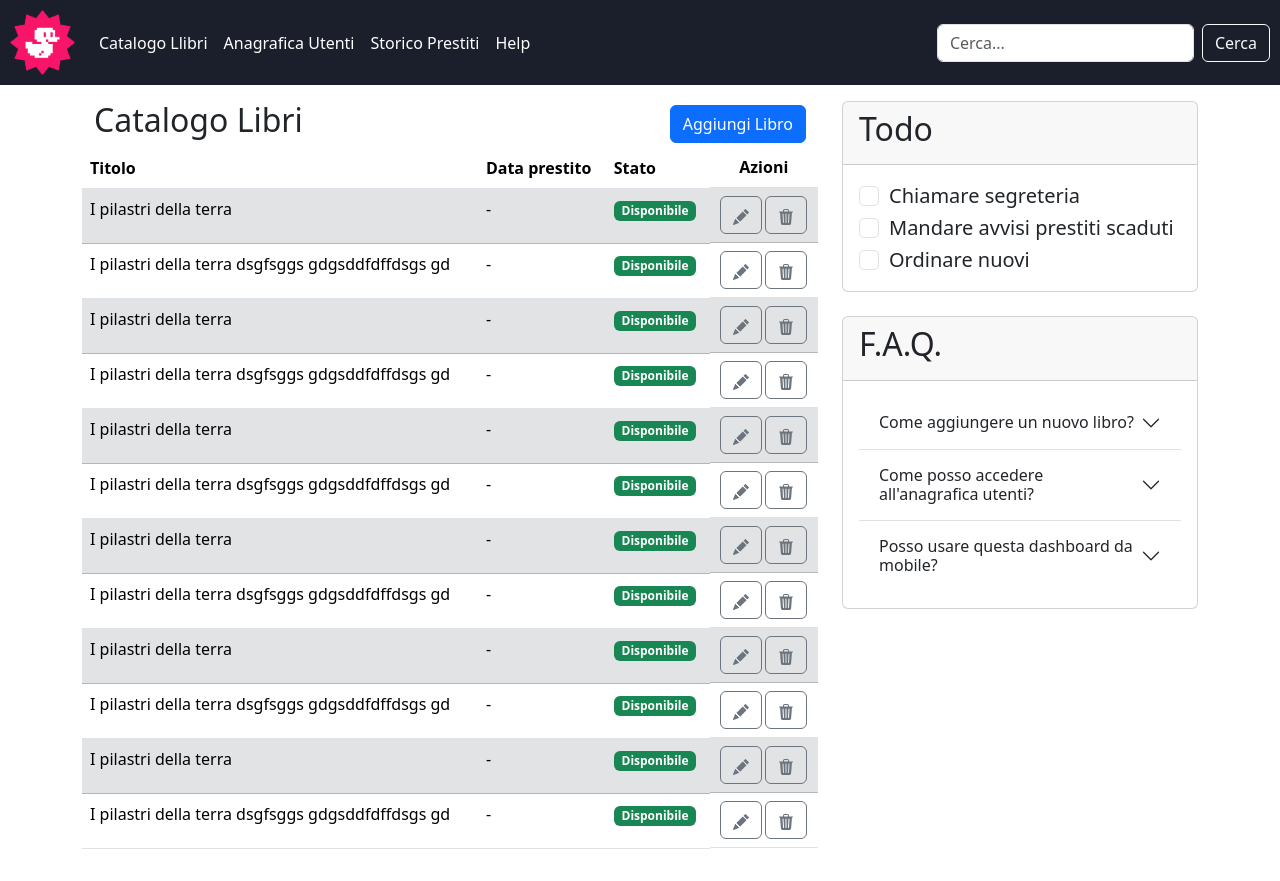
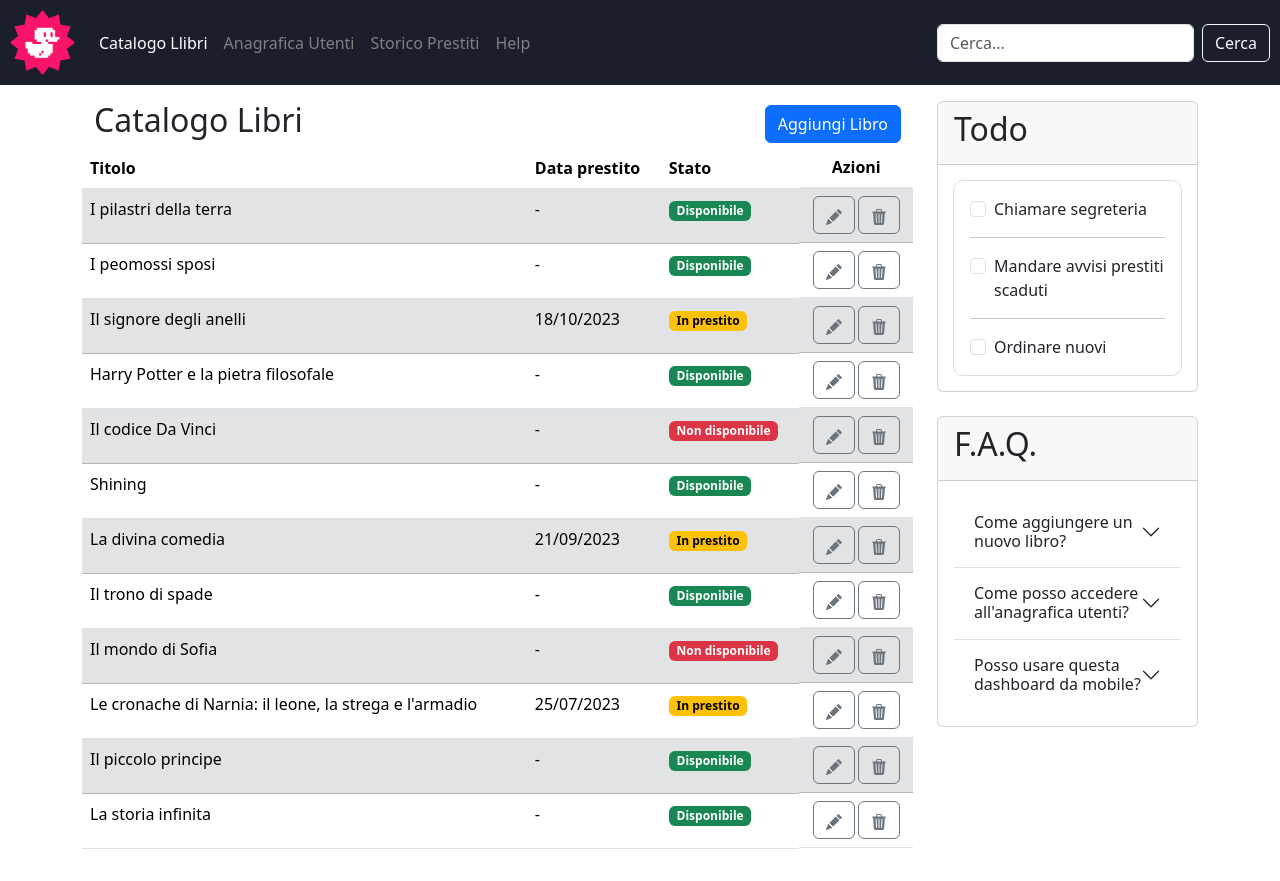
Before and after one commit to EliseiVlas/html-css-bootstrap-dashboard, a plain HTML site: page index.html in a window 1280 px wide. Drawn offline with nearby package versions, Linux system fonts and the light colour scheme.

Commit message:
consegna esercizio completo

```diff
--- a/css/style.css
+++ b/css/style.css
@@ -14,16 +14,6 @@ img{
     height: 65px;
 }
 /* info main */
-main{
-
-
-}
-.main{
-    width: 95%;
-    align-content: center;
-
-
-}
 .text{
     display: flex;
     justify-content: end;
@@ -43,3 +33,17 @@ main{
     justify-content: center;
     padding-right: 10px;
 }
+.form-check{
+    font-size: 16px;
+}
+.todo{
+    border: 1px solid gainsboro;
+    margin: 15px;
+    border-radius: 10px;
+}
+.testo{
+    color: gray;
+}
+.testo.hover{
+    color: white;
+}
--- a/index.html
+++ b/index.html
@@ -28,13 +28,13 @@
                     <a class="nav-link active text-white" aria-current="page" href="#">Catalogo Llibri</a>
                   </li>
                   <li class="nav-item">
-                    <a class="nav-link text-white" href="#">Anagrafica Utenti</a>
+                    <a class="nav-link testo" href="#">Anagrafica Utenti</a>
                   </li>
                   <li class="nav-item dropdown">
-                    <a class="nav-link text-white" href="#">Storico Prestiti</a>
+                    <a class="nav-link testo" href="#">Storico Prestiti</a>
                   </li>
                   <li class="nav-item">
-                    <a class="nav-link text-white" href="#">Help</a>
+                    <a class="nav-link testo" href="#">Help</a>
                   </li>
                 </ul>
                 <form class="d-flex" role="search">
@@ -50,7 +50,7 @@
         <div class="container">
             <div class="row mb-3 mt-3 justify-content-center">
                 <!-- info catalogo Libri -->
-                <section class="col-12 col-lg-8">
+                <section class="col-12 col-lg-9">
                     <div class="container">
                         <div class="row justify-content-between">
                             <div class="col-6">
@@ -89,7 +89,7 @@
                                 </button></td>
                             </tr>
                             <tr>
-                                <td>I pilastri della terra dsgfsggs gdgsddfdffdsgs gd</th>
+                                <td>I peomossi sposi</th>
                                 <td class="d-none d-sm-table-cell">-</td>
                                 <td><span class="badge text-bg-success">Disponibile</span></td>
                                 <td class="spazio"><button type="button" class="btn btn-outline-secondary">
@@ -109,9 +109,10 @@
                         </tbody>
                         <tbody>
                             <tr class="table-secondary">
-                                <td>I pilastri della terra</th>
-                                <td class="d-none d-sm-table-cell">-</td>
-                                <td><span class="badge text-bg-success">Disponibile</span></td>
+                                <td>Il signore degli anelli</th>
+                                <td class="d-none d-sm-table-cell">18/10/2023</td>
+                                <td><span class="badge text-bg-warning">In prestito</span>
+                                </td>
                                 <td class="spazio"><button type="button" class="btn btn-outline-secondary">
                                 <svg xmlns="http://www.w3.org/2000/svg" width="16" height="16" fill="currentColor" class="bi bi-pencil-fill" viewBox="0 0 16 16">
                                 <path d="M12.854.146a.5.5 0 0 0-.707 0L10.5 1.793 14.207 5.5l1.647-1.646a.5.5 0 0 0 0-.708zm.646 6.061L9.793 2.5 3.293 9H3.5a.5.5 0 0 1 .5.5v.5h.5a.5.5 0 0 1 .5.5v.5h.5a.5.5 0 0 1 .5.5v.5h.5a.5.5 0 0 1 .5.5v.207zm-7.468 7.468A.5.5 0 0 1 6 13.5V13h-.5a.5.5 0 0 1-.5-.5V12h-.5a.5.5 0 0 1-.5-.5V11h-.5a.5.5 0 0 1-.5-.5V10h-.5a.5.5 0 0 1-.175-.032l-.179.178a.5.5 0 0 0-.11.168l-2 5a.5.5 0 0 0 .65.65l5-2a.5.5 0 0 0 .168-.11z"></path>
@@ -126,7 +127,7 @@
                                 </button></td>
                             </tr>
                             <tr>
-                                <td>I pilastri della terra dsgfsggs gdgsddfdffdsgs gd</th>
+                                <td>Harry Potter e la pietra filosofale</th>
                                 <td class="d-none d-sm-table-cell">-</td>
                                 <td><span class="badge text-bg-success">Disponibile</span></td>
                                 <td class="spazio"><button type="button" class="btn btn-outline-secondary">
@@ -146,9 +147,10 @@
                         </tbody>
                         <tbody>
                             <tr class="table-secondary">
-                                <td>I pilastri della terra</th>
+                                <td>Il codice Da Vinci</th>
                                 <td class="d-none d-sm-table-cell">-</td>
-                                <td><span class="badge text-bg-success">Disponibile</span></td>
+                                <td><span class="badge text-bg-danger">Non disponibile</span>
+                                </td>
                                 <td class="spazio"><button type="button" class="btn btn-outline-secondary">
                                 <svg xmlns="http://www.w3.org/2000/svg" width="16" height="16" fill="currentColor" class="bi bi-pencil-fill" viewBox="0 0 16 16">
                                 <path d="M12.854.146a.5.5 0 0 0-.707 0L10.5 1.793 14.207 5.5l1.647-1.646a.5.5 0 0 0 0-.708zm.646 6.061L9.793 2.5 3.293 9H3.5a.5.5 0 0 1 .5.5v.5h.5a.5.5 0 0 1 .5.5v.5h.5a.5.5 0 0 1 .5.5v.5h.5a.5.5 0 0 1 .5.5v.207zm-7.468 7.468A.5.5 0 0 1 6 13.5V13h-.5a.5.5 0 0 1-.5-.5V12h-.5a.5.5 0 0 1-.5-.5V11h-.5a.5.5 0 0 1-.5-.5V10h-.5a.5.5 0 0 1-.175-.032l-.179.178a.5.5 0 0 0-.11.168l-2 5a.5.5 0 0 0 .65.65l5-2a.5.5 0 0 0 .168-.11z"></path>
@@ -163,7 +165,7 @@
                                 </button></td>
                             </tr>
                             <tr>
-                                <td>I pilastri della terra dsgfsggs gdgsddfdffdsgs gd</th>
+                                <td>Shining</th>
                                 <td class="d-none d-sm-table-cell">-</td>
                                 <td><span class="badge text-bg-success">Disponibile</span></td>
                                 <td class="spazio"><button type="button" class="btn btn-outline-secondary">
@@ -183,9 +185,9 @@
                         </tbody>
                         <tbody>
                             <tr class="table-secondary">
-                                <td>I pilastri della terra</th>
-                                <td class="d-none d-sm-table-cell">-</td>
-                                <td><span class="badge text-bg-success">Disponibile</span></td>
+                                <td>La divina comedia</th>
+                                <td class="d-none d-sm-table-cell">21/09/2023</td>
+                                <td><span class="badge text-bg-warning">In prestito</span></td>
                                 <td class="spazio"><button type="button" class="btn btn-outline-secondary">
                                 <svg xmlns="http://www.w3.org/2000/svg" width="16" height="16" fill="currentColor" class="bi bi-pencil-fill" viewBox="0 0 16 16">
                                 <path d="M12.854.146a.5.5 0 0 0-.707 0L10.5 1.793 14.207 5.5l1.647-1.646a.5.5 0 0 0 0-.708zm.646 6.061L9.793 2.5 3.293 9H3.5a.5.5 0 0 1 .5.5v.5h.5a.5.5 0 0 1 .5.5v.5h.5a.5.5 0 0 1 .5.5v.5h.5a.5.5 0 0 1 .5.5v.207zm-7.468 7.468A.5.5 0 0 1 6 13.5V13h-.5a.5.5 0 0 1-.5-.5V12h-.5a.5.5 0 0 1-.5-.5V11h-.5a.5.5 0 0 1-.5-.5V10h-.5a.5.5 0 0 1-.175-.032l-.179.178a.5.5 0 0 0-.11.168l-2 5a.5.5 0 0 0 .65.65l5-2a.5.5 0 0 0 .168-.11z"></path>
@@ -200,7 +202,7 @@
                                 </button></td>
                             </tr>
                             <tr>
-                                <td>I pilastri della terra dsgfsggs gdgsddfdffdsgs gd</th>
+                                <td>Il trono di spade</th>
                                 <td class="d-none d-sm-table-cell">-</td>
                                 <td><span class="badge text-bg-success">Disponibile</span></td>
                                 <td class="spazio"><button type="button" class="btn btn-outline-secondary">
@@ -220,9 +222,9 @@
                         </tbody>
                         <tbody>
                             <tr class="table-secondary">
-                                <td>I pilastri della terra</th>
+                                <td>Il mondo di Sofia</th>
                                 <td class="d-none d-sm-table-cell">-</td>
-                                <td><span class="badge text-bg-success">Disponibile</span></td>
+                                <td><span class="badge text-bg-danger">Non disponibile</span></td>
                                 <td class="spazio"><button type="button" class="btn btn-outline-secondary">
                                 <svg xmlns="http://www.w3.org/2000/svg" width="16" height="16" fill="currentColor" class="bi bi-pencil-fill" viewBox="0 0 16 16">
                                 <path d="M12.854.146a.5.5 0 0 0-.707 0L10.5 1.793 14.207 5.5l1.647-1.646a.5.5 0 0 0 0-.708zm.646 6.061L9.793 2.5 3.293 9H3.5a.5.5 0 0 1 .5.5v.5h.5a.5.5 0 0 1 .5.5v.5h.5a.5.5 0 0 1 .5.5v.5h.5a.5.5 0 0 1 .5.5v.207zm-7.468 7.468A.5.5 0 0 1 6 13.5V13h-.5a.5.5 0 0 1-.5-.5V12h-.5a.5.5 0 0 1-.5-.5V11h-.5a.5.5 0 0 1-.5-.5V10h-.5a.5.5 0 0 1-.175-.032l-.179.178a.5.5 0 0 0-.11.168l-2 5a.5.5 0 0 0 .65.65l5-2a.5.5 0 0 0 .168-.11z"></path>
@@ -237,9 +239,9 @@
                                 </button></td>
                             </tr>
                             <tr>
-                                <td>I pilastri della terra dsgfsggs gdgsddfdffdsgs gd</th>
-                                <td class="d-none d-sm-table-cell">-</td>
-                                <td><span class="badge text-bg-success">Disponibile</span></td>
+                                <td>Le cronache di Narnia: il leone, la strega e l'armadio</th>
+                                <td class="d-none d-sm-table-cell">25/07/2023</td>
+                                <td><span class="badge text-bg-warning">In prestito</span></td>
                                 <td class="spazio"><button type="button" class="btn btn-outline-secondary">
                                     <svg xmlns="http://www.w3.org/2000/svg" width="16" height="16" fill="currentColor" class="bi bi-pencil-fill" viewBox="0 0 16 16">
                                     <path d="M12.854.146a.5.5 0 0 0-.707 0L10.5 1.793 14.207 5.5l1.647-1.646a.5.5 0 0 0 0-.708zm.646 6.061L9.793 2.5 3.293 9H3.5a.5.5 0 0 1 .5.5v.5h.5a.5.5 0 0 1 .5.5v.5h.5a.5.5 0 0 1 .5.5v.5h.5a.5.5 0 0 1 .5.5v.207zm-7.468 7.468A.5.5 0 0 1 6 13.5V13h-.5a.5.5 0 0 1-.5-.5V12h-.5a.5.5 0 0 1-.5-.5V11h-.5a.5.5 0 0 1-.5-.5V10h-.5a.5.5 0 0 1-.175-.032l-.179.178a.5.5 0 0 0-.11.168l-2 5a.5.5 0 0 0 .65.65l5-2a.5.5 0 0 0 .168-.11z"></path>
@@ -257,7 +259,7 @@
                         </tbody>
                         <tbody>
                             <tr class="table-secondary">
-                                <td>I pilastri della terra</th>
+                                <td>Il piccolo principe</th>
                                 <td class="d-none d-sm-table-cell">-</td>
                                 <td><span class="badge text-bg-success">Disponibile</span></td>
                                 <td class="spazio"><button type="button" class="btn btn-outline-secondary">
@@ -274,7 +276,7 @@
                                 </button></td>
                             </tr>
                             <tr>
-                                <td>I pilastri della terra dsgfsggs gdgsddfdffdsgs gd</th>
+                                <td>La storia infinita</th>
                                 <td class="d-none d-sm-table-cell">-</td>
                                 <td><span class="badge text-bg-success">Disponibile</span></td>
                                 <td class="spazio"><button type="button" class="btn btn-outline-secondary">
@@ -297,12 +299,12 @@
                       </table>
                 </section>
                 <!-- INFO (F.A.Q) e Todo -->
-                <section class="col-12 col-lg-4">
+                <section class="col-12 col-lg-3">
                     <div class="card">
                         <div class="card-header">
                           <h2>Todo</h2>
                         </div>
-                        <div class="card-body">
+                        <div class="card-body todo">
                           <blockquote class="blockquote mb-0">
                             <div class="form-check">
                                 <input class="form-check-input" type="checkbox" value="" id="defaultCheck1">
@@ -310,12 +312,14 @@
                                   Chiamare segreteria
                                 </label>
                               </div>
+                              <hr>
                               <div class="form-check">
                                 <input class="form-check-input" type="checkbox" value="" id="defaultCheck1">
                                 <label class="form-check-label" for="defaultCheck1">
                                   Mandare avvisi prestiti scaduti
                                 </label>
                               </div>
+                              <hr>
                               <div class="form-check">
                                 <input class="form-check-input" type="checkbox" value="" id="defaultCheck1">
                                 <label class="form-check-label" for="defaultCheck1">
```
